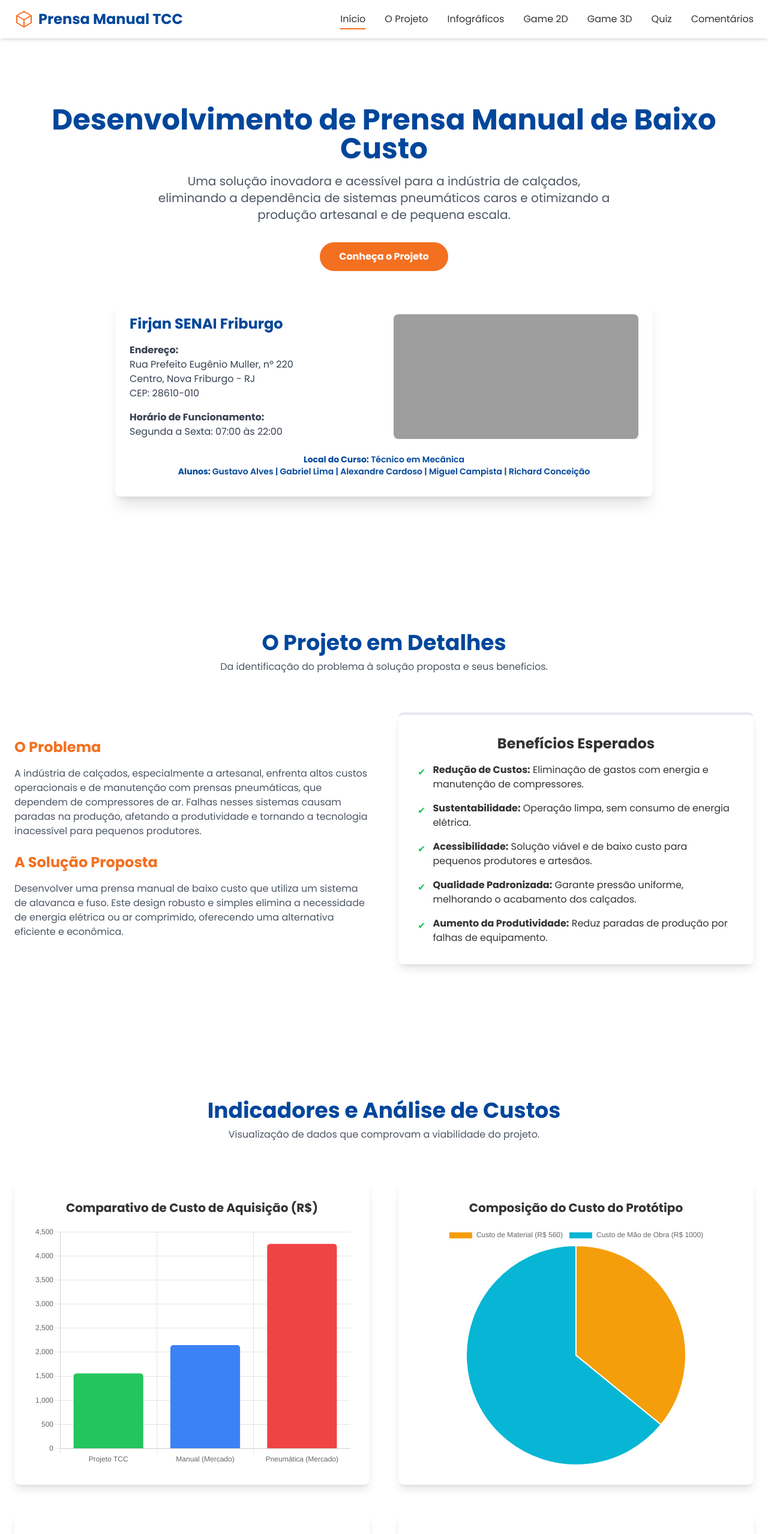
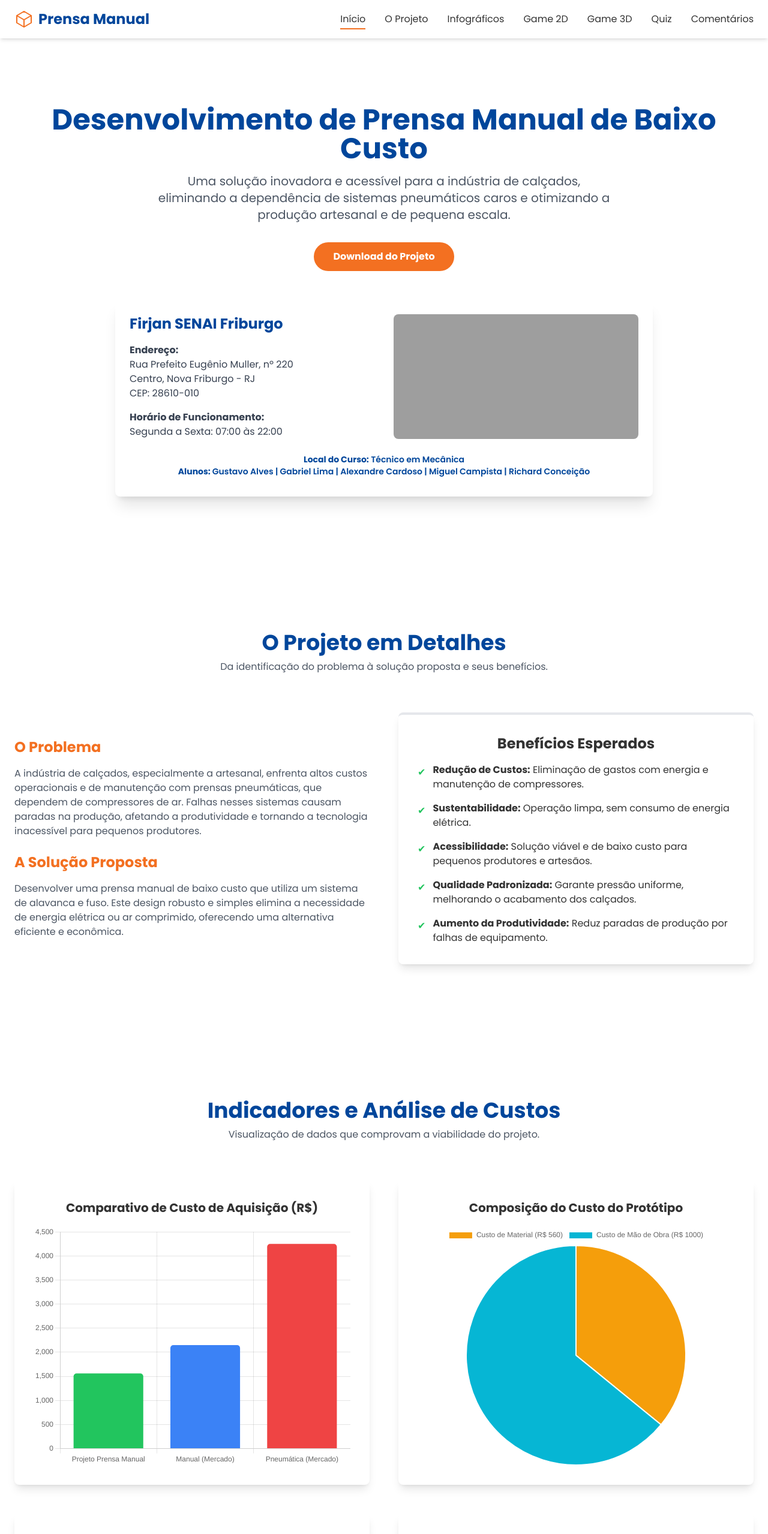
Before and after one commit to prensamanualtccsenai/prensamanualsenai, a plain HTML site: page index.html in a window 1280 px wide. Shown: the top 2558 px of the page at 60% size. Drawn offline with nearby package versions, Linux system fonts and the light colour scheme; grey boxes are pictures that could not be loaded; animation ran at ten frames a second.

Commit message:
index.html

```diff
--- a/index.html
+++ b/index.html
@@ -3,7 +3,7 @@
 <head>
     <meta charset="UTF-8">
     <meta name="viewport" content="width=device-width, initial-scale=1.0">
-    <title>Prensa Manual de Baixo Custo | TCC Gustavo A. de Oliveira</title>
+    <title>Prensa Manual de Baixo Custo | Projeto - Técnico em Mecânica</title>
     <script src="https://cdn.tailwindcss.com"></script>
     <script src="https://cdn.jsdelivr.net/npm/chart.js"></script>
     <script type="importmap">
@@ -81,7 +81,7 @@
         <div class="container mx-auto px-6 py-4 flex justify-between items-center">
             <div class="flex items-center space-x-2">
                  <svg class="h-8 w-auto text-senai-orange" xmlns="http://www.w.3.org/2000/svg" fill="none" viewBox="0 0 24 24" stroke-width="1.5" stroke="currentColor"><path stroke-linecap="round" stroke-linejoin="round" d="M21 7.5l-9-5.25L3 7.5m18 0l-9 5.25m9-5.25v9l-9 5.25M3 7.5l9 5.25M3 7.5v9l9 5.25m0-9v9" /></svg>
-                 <h1 class="text-xl md:text-2xl font-bold text-senai-blue">Prensa Manual TCC</h1>
+                 <h1 class="text-xl md:text-2xl font-bold text-senai-blue">Prensa Manual</h1>
             </div>
             <nav class="hidden md:flex space-x-8 items-center">
                 <a href="#inicio" class="nav-link">Início</a>
@@ -112,7 +112,7 @@
         <section id="inicio" class="container mx-auto px-6 py-20 md:py-28 text-center">
             <h2 class="text-3xl md:text-5xl font-bold mb-4 text-senai-blue">Desenvolvimento de Prensa Manual de Baixo Custo</h2>
             <p class="text-lg md:text-xl text-gray-600 max-w-3xl mx-auto mb-8">Uma solução inovadora e acessível para a indústria de calçados, eliminando a dependência de sistemas pneumáticos caros e otimizando a produção artesanal e de pequena escala.</p>
-            <a href="#projeto" class="bg-senai-orange text-white font-bold py-3 px-8 rounded-full hover:opacity-90 transition-opacity duration-300 inline-block transform hover:scale-105">Conheça o Projeto</a>
+            <a href="Projeto_Prensa_SENAI_NF.pdf" class="bg-senai-orange text-white font-bold py-3 px-8 rounded-full hover:opacity-90 transition-opacity duration-300 inline-block transform hover:scale-105">Download do Projeto</a>
             <div class="mt-12 bg-white p-6 rounded-lg shadow-xl max-w-4xl mx-auto">
                 <div class="grid md:grid-cols-2 gap-8 text-left">
                     <div class="flex flex-col justify-center">
@@ -297,7 +297,7 @@
     <!-- Footer -->
     <footer class="bg-senai-gray-dark text-white py-10">
         <div class="container mx-auto px-6 text-center">
-            <p>&copy; 2025 - Projeto de TCC: Prensa Manual de Baixo Custo</p>
+            <p>&copy; 2025 - Projeto - Técnico em Mecânica: Prensa Manual de Baixo Custo</p>
             <p class="text-sm text-gray-400 mt-2">Desenvolvido por Gustavo Alves de Oliveira</p>
         </div>
     </footer>
@@ -333,13 +333,13 @@
 
             // --- Lógica dos Infográficos ---
             const custoAquisicaoCtx = document.getElementById('custoAquisicaoChart')?.getContext('2d');
-            if(custoAquisicaoCtx) new Chart(custoAquisicaoCtx, { type: 'bar', data: { labels: ['Projeto TCC', 'Manual (Mercado)', 'Pneumática (Mercado)'], datasets: [{ label: 'Custo em R$', data: [1560, 2150, 4250], backgroundColor: ['#22c55e', '#3b82f6', '#ef4444'], borderRadius: 5 }] }, options: { responsive: true, maintainAspectRatio: false, plugins: { legend: { display: false } }, scales: { y: { beginAtZero: true } } } });
+            if(custoAquisicaoCtx) new Chart(custoAquisicaoCtx, { type: 'bar', data: { labels: ['Projeto Prensa Manual', 'Manual (Mercado)', 'Pneumática (Mercado)'], datasets: [{ label: 'Custo em R$', data: [1560, 2150, 4250], backgroundColor: ['#22c55e', '#3b82f6', '#ef4444'], borderRadius: 5 }] }, options: { responsive: true, maintainAspectRatio: false, plugins: { legend: { display: false } }, scales: { y: { beginAtZero: true } } } });
 
             const composicaoCustoCtx = document.getElementById('composicaoCustoChart')?.getContext('2d');
             if(composicaoCustoCtx) new Chart(composicaoCustoCtx, { type: 'pie', data: { labels: ['Custo de Material (R$ 560)', 'Custo de Mão de Obra (R$ 1000)'], datasets: [{ data: [560, 1000], backgroundColor: ['#f59e0b', '#06b6d4'] }] }, options: { responsive: true, maintainAspectRatio: false, plugins: { legend: { position: 'top' } } } });
 
             const radarCtx = document.getElementById('radarChart')?.getContext('2d');
-            if(radarCtx) new Chart(radarCtx, { type: 'radar', data: { labels: ['Custo Aquisição', 'Custo Operacional', 'Custo Manutenção', 'Complexidade', 'Dependência Externa'], datasets: [ { label: 'Projeto TCC', data: [8, 10, 9, 9, 10], fill: true, backgroundColor: 'rgba(243, 112, 33, 0.2)', borderColor: 'rgb(243, 112, 33)', pointBackgroundColor: 'rgb(243, 112, 33)' }, { label: 'Pneumática (Mercado)', data: [4, 3, 5, 6, 2], fill: true, backgroundColor: 'rgba(0, 70, 155, 0.2)', borderColor: 'rgb(0, 70, 155)', pointBackgroundColor: 'rgb(0, 70, 155)' } ] }, options: { responsive: true, maintainAspectRatio: false, scales: { r: { beginAtZero: true, max: 10 } } } });
+            if(radarCtx) new Chart(radarCtx, { type: 'radar', data: { labels: ['Custo Aquisição', 'Custo Operacional', 'Custo Manutenção', 'Complexidade', 'Dependência Externa'], datasets: [ { label: 'Projeto Prensa Manual', data: [8, 10, 9, 9, 10], fill: true, backgroundColor: 'rgba(243, 112, 33, 0.2)', borderColor: 'rgb(243, 112, 33)', pointBackgroundColor: 'rgb(243, 112, 33)' }, { label: 'Pneumática (Mercado)', data: [4, 3, 5, 6, 2], fill: true, backgroundColor: 'rgba(0, 70, 155, 0.2)', borderColor: 'rgb(0, 70, 155)', pointBackgroundColor: 'rgb(0, 70, 155)' } ] }, options: { responsive: true, maintainAspectRatio: false, scales: { r: { beginAtZero: true, max: 10 } } } });
 
             const maoDeObraCtx = document.getElementById('maoDeObraChart')?.getContext('2d');
             if(maoDeObraCtx) new Chart(maoDeObraCtx, { type: 'doughnut', data: { labels: ['Usinagem (R$ 320)', 'Soldagem (R$ 240)', 'Corte (R$ 160)', 'Montagem (R$ 160)', 'Acabamento (R$ 120)'], datasets: [{ data: [320, 240, 160, 160, 120], backgroundColor: ['#00469B', '#00AEEF', '#F37021', '#FFC709', '#A7A9AC'] }] }, options: { responsive: true, maintainAspectRatio: false, plugins: { legend: { position: 'top' } } } });
@@ -510,7 +510,7 @@
         function setupQuiz() {
             const quizData = {
                 phase1: [
-                    { q: "Qual o principal objetivo do projeto TCC? 🎯", o: ["Criar uma prensa mais rápida", "Desenvolver uma prensa de baixo custo", "Automatizar a fabricação"], a: 1 },
+                    { q: "Qual o principal objetivo do projeto? 🎯", o: ["Criar uma prensa mais rápida", "Desenvolver uma prensa de baixo custo", "Automatizar a fabricação"], a: 1 },
                     { q: "A prensa manual proposta elimina a necessidade de qual equipamento? 🔌", o: ["Furadeira de bancada", "Compressor de ar", "Torno mecânico"], a: 1 },
                     { q: "Qual material foi sugerido para a Estrutura Principal? 🏗️", o: ["Aço Inox", "Alumínio", "Aço Carbono 1020"], a: 2 },
                     { q: "O custo operacional (energia) da prensa manual é: ⚡", o: ["Alto", "Médio", "Nulo"], a: 2 },
@@ -529,18 +529,18 @@
                     { q: "Qual a principal vantagem da prensa pneumática sobre a manual? 💨", o: ["Menor custo de aquisição", "Maior força e menor esforço", "Não precisa de manutenção"], a: 1 },
                     { q: "No gráfico de pizza, qual fatia representa o maior custo do protótipo? 🍕", o: ["Material", "Mão de Obra", "Consumíveis"], a: 1 },
                     { q: "A duração estimada para 'Montagem e testes' foi de... ⏳", o: ["1 semana", "2 semanas", "4 semanas"], a: 1 },
-                    { q: "Qual o nome do autor do TCC? ✍️", o: ["Vicente Chiaverini", "Gustavo A. de Oliveira", "Sarkis Melconian"], a: 1 },
+                    { q: "Qual o nome do autor do ? ✍️", o: ["Vicente Chiaverini", "Gustavo Alves - Gabriel Lima - Alexandre Cardoso - Miguel Campista - Richard Conceição", "Sarkis Melconian"], a: 1 },
                     { q: "Qual a profundidade total aproximada da prensa? 📏", o: ["300 mm", "400 mm", "600 mm"], a: 1 },
                     { q: "O projeto é voltado principalmente para... 🏭", o: ["Grandes indústrias", "Pequenos e médios produtores", "Hobbyistas"], a: 1 },
                 ],
                 phase3: [
                     { q: "O que é uma rosca trapezoidal, usada no fuso? 🔩", o: ["Rosca para madeira", "Rosca para altas velocidades", "Rosca para transmitir movimento e força"], a: 2 },
-                    { q: "No gráfico Radar, em qual quesito o 'Projeto TCC' supera a 'Pneumática'? 🏆", o: ["Complexidade", "Custo Operacional", "Todos os quesitos avaliados"], a: 1 },
+                    { q: "No gráfico Radar, em qual quesito o 'Projeto' supera a 'Pneumática'? 🏆", o: ["Complexidade", "Custo Operacional", "Todos os quesitos avaliados"], a: 1 },
                     { q: "Por que o Poliacetal é uma alternativa ao Bronze para as buchas? 🤔", o: ["É mais pesado", "É um polímero de engenharia com baixo atrito", "É mais resistente ao calor"], a: 1 },
-                    { q: "Qual a desvantagem principal do protótipo TCC? 👎", o: ["Requer fabricação", "Custo elevado", "Manutenção complexa"], a: 0 },
+                    { q: "Qual a desvantagem principal do protótipo? 👎", o: ["Requer fabricação", "Custo elevado", "Manutenção complexa"], a: 0 },
                     { q: "A etapa de 'Usinagem' envolve qual profissional? 🛠️", o: ["Soldador", "Torneiro Mecânico", "Pintor"], a: 1 },
                     { q: "Qual a altura total aproximada da prensa? ↕️", o: ["400 mm", "500 mm", "600 mm"], a: 2 },
-                    { q: "No comparativo, qual tipo de prensa tem o maior custo total (aquisição + operação)? 📈", o: ["Manual (Mercado)", "Projeto TCC", "Pneumática (Mercado)"], a: 2 },
+                    { q: "No comparativo, qual tipo de prensa tem o maior custo total (aquisição + operação)? 📈", o: ["Manual (Mercado)", "Projeto", "Pneumática (Mercado)"], a: 2 },
                     { q: "O que significa a sigla SENAI? 📚", o: ["Sistema Nacional de Apoio Industrial", "Serviço Nacional de Aprendizagem Industrial", "Sindicato Nacional da Indústria"], a: 1 },
                     { q: "A alavanca multiplica a força do operador. Isso é um princípio de... ⚛️", o: ["Termodinâmica", "Eletromagnetismo", "Mecânica (alavancagem)"], a: 2 },
                     { q: "O projeto visa resolver um problema da indústria de... 👢", o: ["Móveis", "Calçados", "Automóveis"], a: 1 }
```
